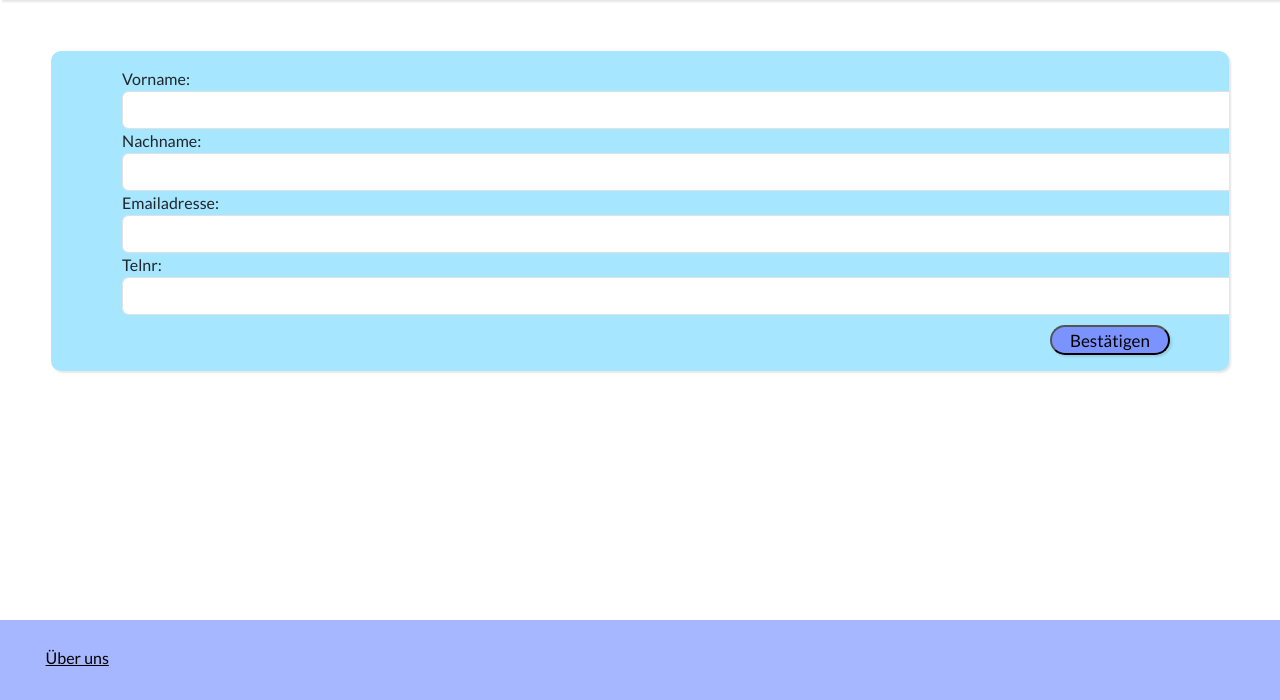
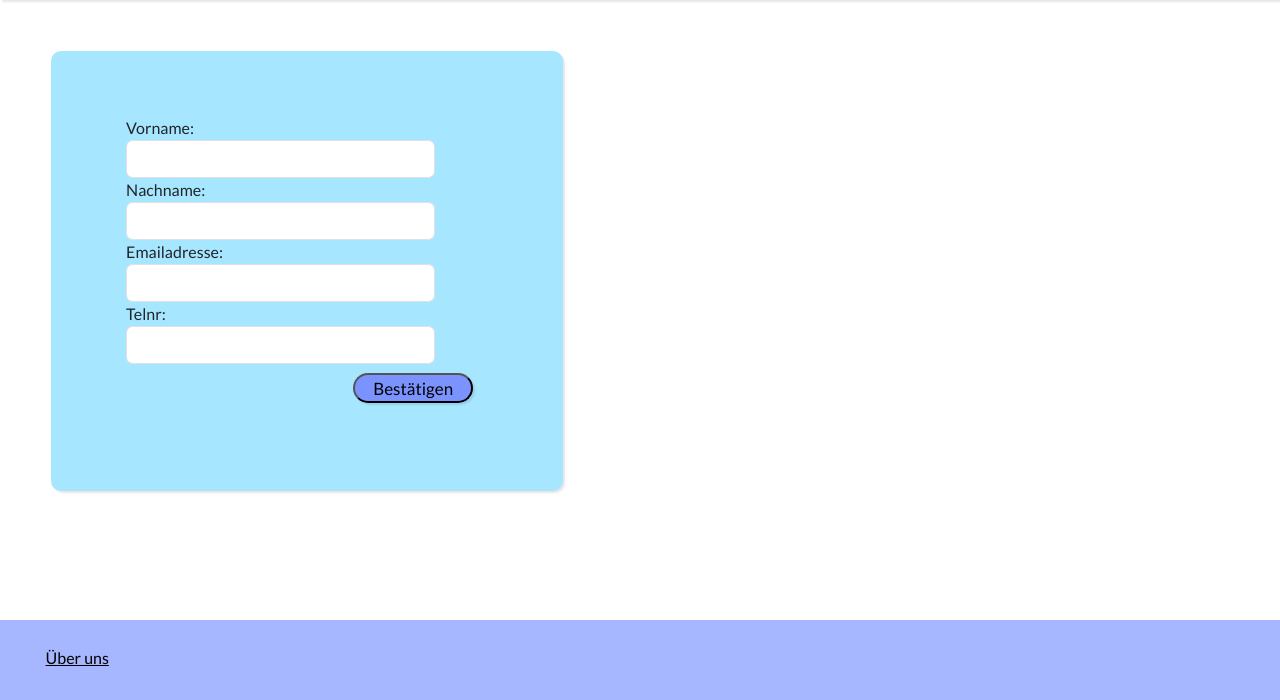
Before and after one commit to TimS21/HinUndWeg, a Django app: page /bookingpage/ in a window 1280 px wide. Shown: the part 100-800 px from the top of the page. Run offline with Django 4.2, Linux system fonts and the light colour scheme.

Commit message:
Design Bookingpage

```diff
--- a/main/templates/bookingpage.html
+++ b/main/templates/bookingpage.html
@@ -54,8 +54,8 @@
             font-size: 17px;
             cursor: pointer;
             transition-duration: 0.4s;
-            bottom: 10%;
-            right: 10%;
+            bottom: 0;
+            right: 0;
             position: absolute;
         }
         button:hover{
@@ -77,14 +77,20 @@
             position: absolute;
             margin: 2%;
         }
-        #card{
-          height: 40%;
-          background-color: rgb(166, 230, 255);
+        #card {
+          height: 55%;
+          width: 40%;
+            background-color: rgb(166, 230, 255);
             margin: 4%;
             border-radius: 10px;
-            overflow: hidden;
             box-shadow: 2px 2px 2px rgba(0,0,0,0.1);
             position: relative;
+        }
+        #inner-card {
+          margin: 1%;
+            background-color: rgb(166, 230, 255);
+            position: relative;
+            width: 80%;
         }
         #data{
           position: relative;
@@ -93,6 +99,13 @@
         }
         .logo{
             cursor: pointer;
+        }
+        #label{
+          margin: 10%;
+          position: relative;
+        }
+        #position-button{
+          position: relative;
         }
     </style>
 </head>
@@ -112,11 +125,18 @@
   {% endif %}
   </header>
       <div id="card" class="mb-3 row">
+        <div id="inner-card">
         <form id="data" method="POST" action="{% url 'upload' %}" enctype="multipart/form-data">
-          {% csrf_token %}
-          {{form}}
+          <div id="label">
+            {% csrf_token %}
+            {{form}}
+          </div>
+          <div id="position-button">
           <button>Bestätigen</button>
+        </div>
         </form>
+
+      </div>
       </div>
     <footer>
       <a id="f-text" href="http://127.0.0.1:8000/imprint/">Über uns</a>
```
Also changed, not shown: db.sqlite3.
